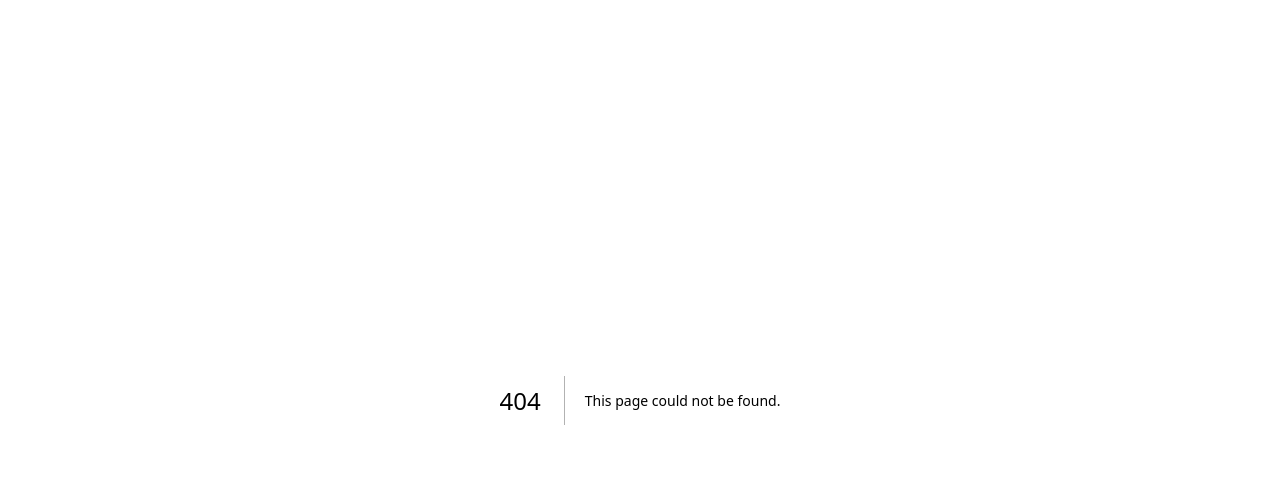
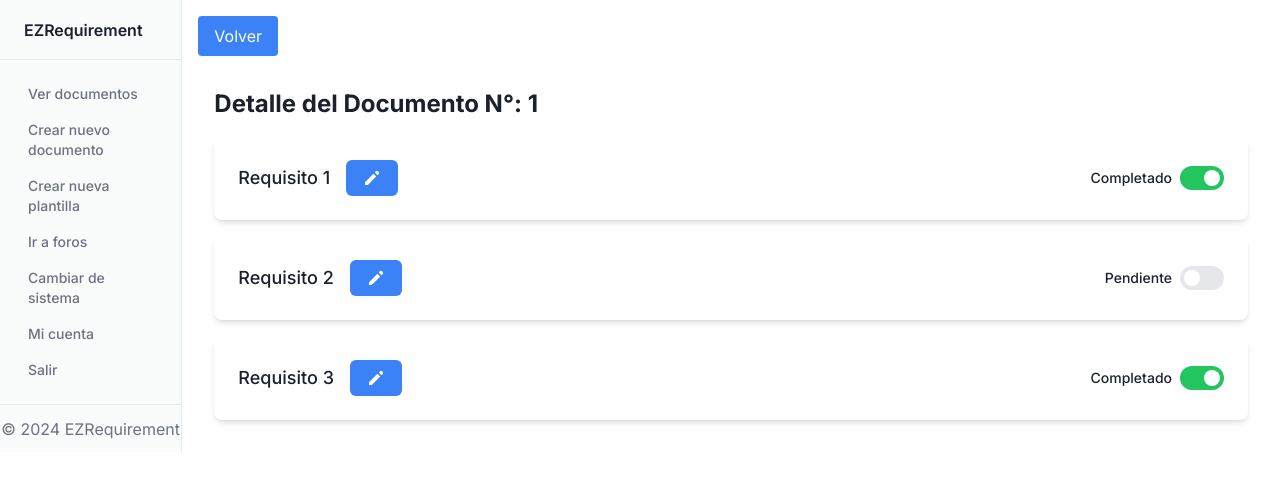
Before and after one commit to Pr-IntegradorTIGrupo1/frontend, a Next.js app: page /user/dashboard/document/1 in a window 1280 px wide. Before the commit this address had no page. Shown: the top 478 px of the page. Built offline with nearby package versions, Linux system fonts and the light colour scheme.

Commit message:
Dynamic Route for document display and modifications implemented

```diff
--- /dev/null
+++ b/app/user/dashboard/document/[id]/page.tsx
@@ -0,0 +1,126 @@
+'use client'
+import React, { useEffect, useState } from 'react'
+import { Switch } from '@headlessui/react'
+import { PencilIcon, CheckIcon, XIcon } from '@heroicons/react/solid'
+
+type Requisito = {
+  requisito_id: number;
+  contenido: string;
+  estado: boolean;
+}
+
+const DocumentDetail = ({ params }: { params: { id: string } }) => {
+  const [requisitos, setRequisitos] = useState<Requisito[]>([])
+  const [loading, setLoading] = useState(true)
+  const [editMode, setEditMode] = useState<{ [key: number]: boolean }>({})
+
+  useEffect(() => {
+    // Modificar llamada a la API con la ruta correcta
+    /*
+    fetch(`/api/document/${params.id}/requisitos`)
+      .then(response => response.json())
+      .then(data => {
+        setRequisitos(data)
+        setLoading(false)
+      })
+      .catch(error => {
+        console.error('Error fetching requisitos:', error)
+        setLoading(false)
+      })
+    */
+
+    // Datos de prueba
+    const testRequisitos: Requisito[] = [
+      {
+        requisito_id: 1,
+        contenido: 'Requisito 1',
+        estado: true,
+      },
+      {
+        requisito_id: 2,
+        contenido: 'Requisito 2',
+        estado: false,
+      },
+      {
+        requisito_id: 3,
+        contenido: 'Requisito 3',
+        estado: true,
+      },
+    ]
+
+    // Simulación de la carga de datos
+    setTimeout(() => {
+      setRequisitos(testRequisitos)
+      setLoading(false)
+    }, 400)
+  }, [params.id])
+
+  const handleEditToggle = (id: number) => {
+    setEditMode(prev => ({ ...prev, [id]: !prev[id] }))
+  }
+
+  const handleContentChange = (id: number, content: string) => {
+    setRequisitos(prev =>
+      prev.map(req => req.requisito_id === id ? { ...req, contenido: content } : req)
+    )
+  }
+
+  const handleStateChange = (id: number, state: boolean) => {
+    setRequisitos(prev =>
+      prev.map(req => req.requisito_id === id ? { ...req, estado: state } : req)
+    )
+  }
+
+  if (loading) {
+    return <div>Cargando...</div>
+  }
+
+  return (
+    <div className="p-4">
+      <h1 className="text-2xl font-bold mb-4">Detalle del Documento N°: {params.id}</h1>
+      <div className="space-y-4">
+        {requisitos.map(requisito => (
+          <div key={requisito.requisito_id} className="bg-white shadow-md rounded-lg p-6 flex justify-between items-center">
+            <div className="flex items-center space-x-4">
+              {editMode[requisito.requisito_id] ? (
+                <input
+                  type="text"
+                  value={requisito.contenido}
+                  onChange={(e) => handleContentChange(requisito.requisito_id, e.target.value)}
+                  className="text-lg font-medium border rounded p-2"
+                />
+              ) : (
+                <span className="text-lg font-medium">{requisito.contenido}</span>
+              )}
+              <button
+                onClick={() => handleEditToggle(requisito.requisito_id)}
+                className="bg-blue-500 text-white px-4 py-2 rounded-md hover:bg-blue-600 transition-colors flex items-center"
+              >
+                {editMode[requisito.requisito_id] ? (
+                  <CheckIcon className="h-5 w-5" />
+                ) : (
+                  <PencilIcon className="h-5 w-5" />
+                )}
+              </button>
+            </div>
+            <div className="flex items-center space-x-2 pl-4">
+              <span className="text-sm font-medium">{requisito.estado ? 'Completado' : 'Pendiente'}</span>
+              <Switch
+                checked={requisito.estado}
+                onChange={(state) => handleStateChange(requisito.requisito_id, state)}
+                className={`${requisito.estado ? 'bg-green-500' : 'bg-gray-200'} relative inline-flex h-6 w-11 items-center rounded-full`}
+              >
+                <span className="sr-only">Toggle State</span>
+                <span
+                  className={`${requisito.estado ? 'translate-x-6' : 'translate-x-1'} inline-block h-4 w-4 transform bg-white rounded-full transition`}
+                />
+              </Switch>
+            </div>
+          </div>
+        ))}
+      </div>
+    </div>
+  )
+}
+
+export default DocumentDetail
--- /dev/null
+++ b/app/user/dashboard/document/layout.tsx
@@ -0,0 +1,18 @@
+import Link from "next/link";
+
+export default function GoBackLayout({
+  children,
+}: {
+  children: React.ReactNode;
+}) {
+  return (
+    <div className="p-4 w-full">
+        <Link href="/user/dashboard/">
+            <button className="bg-blue-500 text-white py-2 px-4 rounded mb-4">
+                Volver
+            </button>
+        </Link>
+        {children}
+    </div>
+  );
+}
--- a/app/user/dashboard/page.tsx
+++ b/app/user/dashboard/page.tsx
@@ -1,9 +1,30 @@
+import Link from 'next/link'
 import React from 'react'
 
-const page = () => {
+const DocumentDashboard = () => {
+  const documents = [
+    { id: 1, name: 'Doc 1' },
+    { id: 2, name: 'Doc 2' },
+    { id: 3, name: 'Doc 3' }
+  ]
+
   return (
-    <div>dashboard del usuario</div>
+    <div className="p-2">
+      <h1 className="text-2xl font-bold mb-4">Dashboard del Usuario</h1>
+      <div className="flex flex-col gap-4">
+        {documents.map(doc => (
+          <div key={doc.id} className="bg-white shadow-md rounded-lg p-6 flex items-center justify-between">
+            <h2 className="text-xl font-semibold">{doc.name}</h2>
+            <Link href={`/user/dashboard/document/${doc.id}`}>
+              <button className="bg-blue-500 text-white px-4 py-2 rounded-md hover:bg-blue-600 transition-colors">
+                Ver Detalle
+              </button>
+            </Link>
+          </div>
+        ))}
+      </div>
+    </div>
   )
 }
 
-export default page
+export default DocumentDashboard
--- a/package.json
+++ b/package.json
@@ -15,6 +15,8 @@
     "@chakra-ui/react": "^2.8.2",
     "@emotion/react": "^11.11.4",
     "@emotion/styled": "^11.11.5",
+    "@headlessui/react": "^2.0.4",
+    "@heroicons/react": "^1.0.6",
     "@mui/icons-material": "^5.15.16",
     "@mui/material": "^5.15.16",
     "@radix-ui/react-label": "^2.0.2",
```
Also changed, not shown: 1 other file (tests, documents, lock files or other folders).
